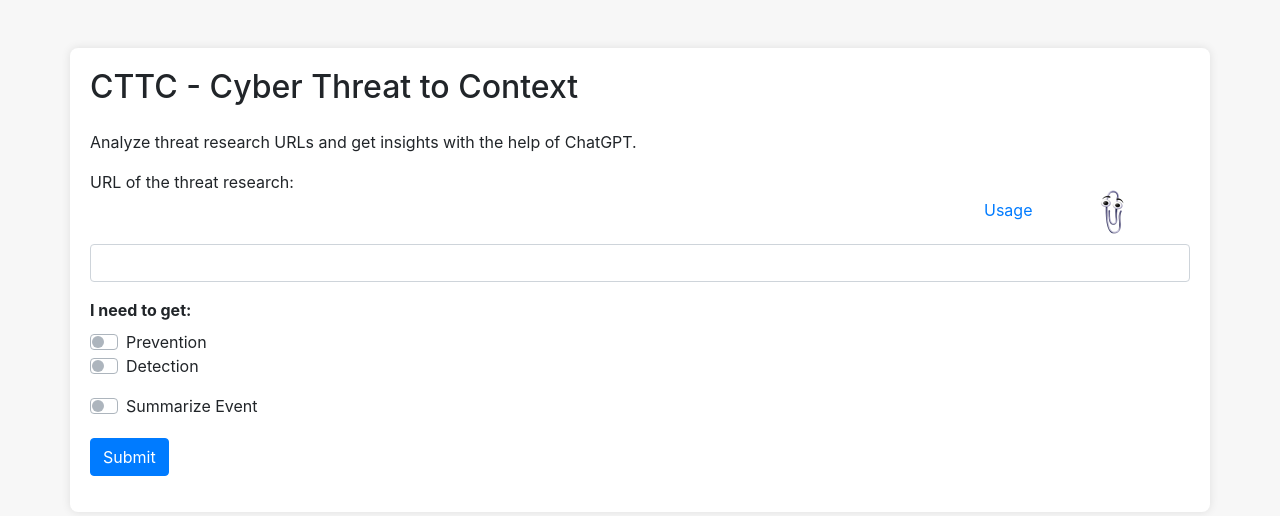
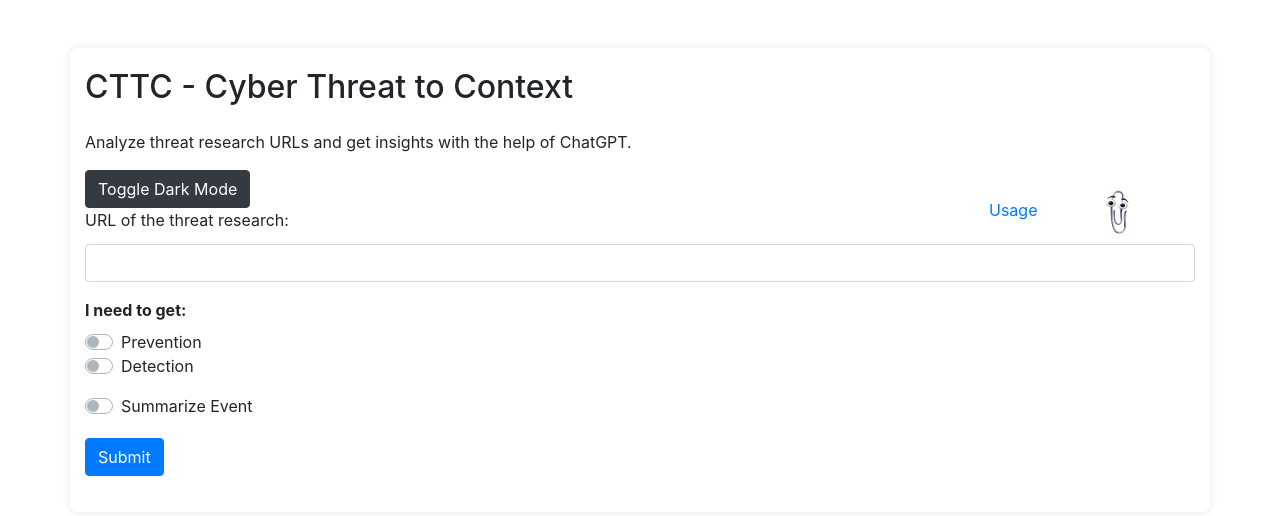
Before and after one commit to whichbuffer/CTTC, a Flask app: page / in a window 1280 px wide. Shown: the top 516 px of the page. Run offline with Flask 3, Linux system fonts and the light colour scheme; some libraries are stand-ins or nearby versions.

Commit message:
UI update

```diff
--- /dev/null
+++ b/static/css/main.css
@@ -0,0 +1,77 @@
+body {
+    background-color: #f7f7f7;
+    color: #333; /* Default text color for light mode */
+}
+
+.button-style {
+    padding-top: 20px;
+}
+
+.custom-control-input:checked ~ .custom-control-label::before {
+    background-color: rgba(69, 89, 164, .5);
+    border-color: rgba(69, 89, 164, .5);
+}
+
+.custom-switch .custom-control-label::before {
+    border-radius: .25rem;
+}
+
+.custom-switch .custom-control-input:checked ~ .custom-control-label::after {
+    background-color: #fff;
+    transform: translateX(.75rem);
+}
+
+#usageSection {
+    margin-bottom: 20px;
+}
+
+.usage-btn {
+    margin-top: 10px;
+    margin-right: 40px;
+}
+
+.usage-btn img {
+    vertical-align: middle;
+}
+
+.main-container {
+    background: white;
+    padding: 20px;
+    border-radius: 8px;
+    box-shadow: 0px 0px 10px rgba(0, 0, 0, 0.1);
+}
+
+body[data-theme="dark"] {
+    background-color: #343a40;
+    color: #ffffff;
+}
+
+body[data-theme="dark"] .main-container {
+    background: #232323;
+    color: #ddd;
+}
+
+body[data-theme="dark"] .card {
+    background-color: #424242;
+    color: #ddd;
+}
+
+body[data-theme="dark"] .card h5 {
+    color: #ccc;
+}
+
+body[data-theme="dark"] ul li {
+    color: #bcbcbc;
+}
+
+body[data-theme="dark"] .btn-link {
+    color: #61dafb; /* A light blue color, you can change this to any other light color */
+}
+
+body[data-theme="light"] {
+    background-color: #f7f7f7;
+    color: #333;
+}
+.course-of-action-content {
+    font-family: 'Consolas', monospace;
+}
--- /dev/null
+++ b/static/js/main.js
@@ -0,0 +1,27 @@
+$(document).ready(function() {
+    const currentTheme = localStorage.getItem('theme');
+
+    if (currentTheme) {
+        document.body.dataset.theme = currentTheme;
+    }
+
+    // Your original code for the form submit
+    $('#threatForm').on('submit', function() {
+        $('#submitButton').prop('disabled', true);
+        $('#loadingSpinner').show();
+    });
+
+    // Event listener for theme change (make sure #themeToggle exists in your HTML!)
+    $("#themeToggle").on('click', function() {
+        let currentTheme = document.body.dataset.theme;
+
+        // Toggle the theme
+        if (currentTheme === "dark") {
+            document.body.dataset.theme = "light";
+            localStorage.setItem('theme', 'light');
+        } else {
+            document.body.dataset.theme = "dark";
+            localStorage.setItem('theme', 'dark');
+        }
+    });
+});
--- a/templates/index.html
+++ b/templates/index.html
@@ -5,53 +5,10 @@
     <meta charset="UTF-8">
     <meta http-equiv="X-UA-Compatible" content="IE=edge">
     <meta name="viewport" content="width=device-width, initial-scale=1.0">
+    <link href="{{ url_for('static', filename='css/main.css') }}" rel="stylesheet">
     <title>CTTC - Cyber Threat to Context</title>
     <link href="https://maxcdn.bootstrapcdn.com/bootstrap/4.5.2/css/bootstrap.min.css" rel="stylesheet">
 </head>
-
-<style>
-    body {
-        background-color: #f7f7f7;
-    }
-
-    .button-style {
-        padding-top: 20px;
-    }
-
-    .custom-control-input:checked ~ .custom-control-label::before {
-        background-color: rgba(69, 89, 164, .5);
-        border-color: rgba(69, 89, 164, .5);
-    }
-
-    .custom-switch .custom-control-label::before {
-        border-radius: .25rem;
-    }
-
-    .custom-switch .custom-control-input:checked ~ .custom-control-label::after {
-        background-color: #fff;
-        transform: translateX(.75rem);
-    }
-
-    #usageSection {
-        margin-bottom: 20px;
-    }
-
-    .usage-btn {
-        margin-top: 10px;
-        margin-right: 40px;
-    }
-
-    .usage-btn img {
-        vertical-align: middle;
-    }
-
-    .main-container {
-        background: white;
-        padding: 20px;
-        border-radius: 8px;
-        box-shadow: 0px 0px 10px rgba(0, 0, 0, 0.1);
-    }
-</style>
 
 <body>
 
@@ -73,6 +30,11 @@
                 </ul>
             </div>
         </div>
+
+        <!-- Toggle Button for Dark Mode -->
+        <button id="themeToggle" class="btn btn-dark">Toggle Dark Mode</button>
+
+
 
         <form action="/" method="post" enctype="multipart/form-data" id="threatForm">
             {{ form.hidden_tag() }}
@@ -115,14 +77,8 @@
 
     <script src="https://ajax.googleapis.com/ajax/libs/jquery/3.5.1/jquery.min.js"></script>
     <script src="https://maxcdn.bootstrapcdn.com/bootstrap/4.5.2/js/bootstrap.min.js"></script>
-    <script>
-        $(document).ready(function() {
-            $('#threatForm').on('submit', function() {
-                $('#submitButton').prop('disabled', true);
-                $('#loadingSpinner').show();
-            });
-        });
-    </script>
+    <script src="{{ url_for('static', filename='js/main.js') }}"></script>
+
 </body>
 
 </html>
```
